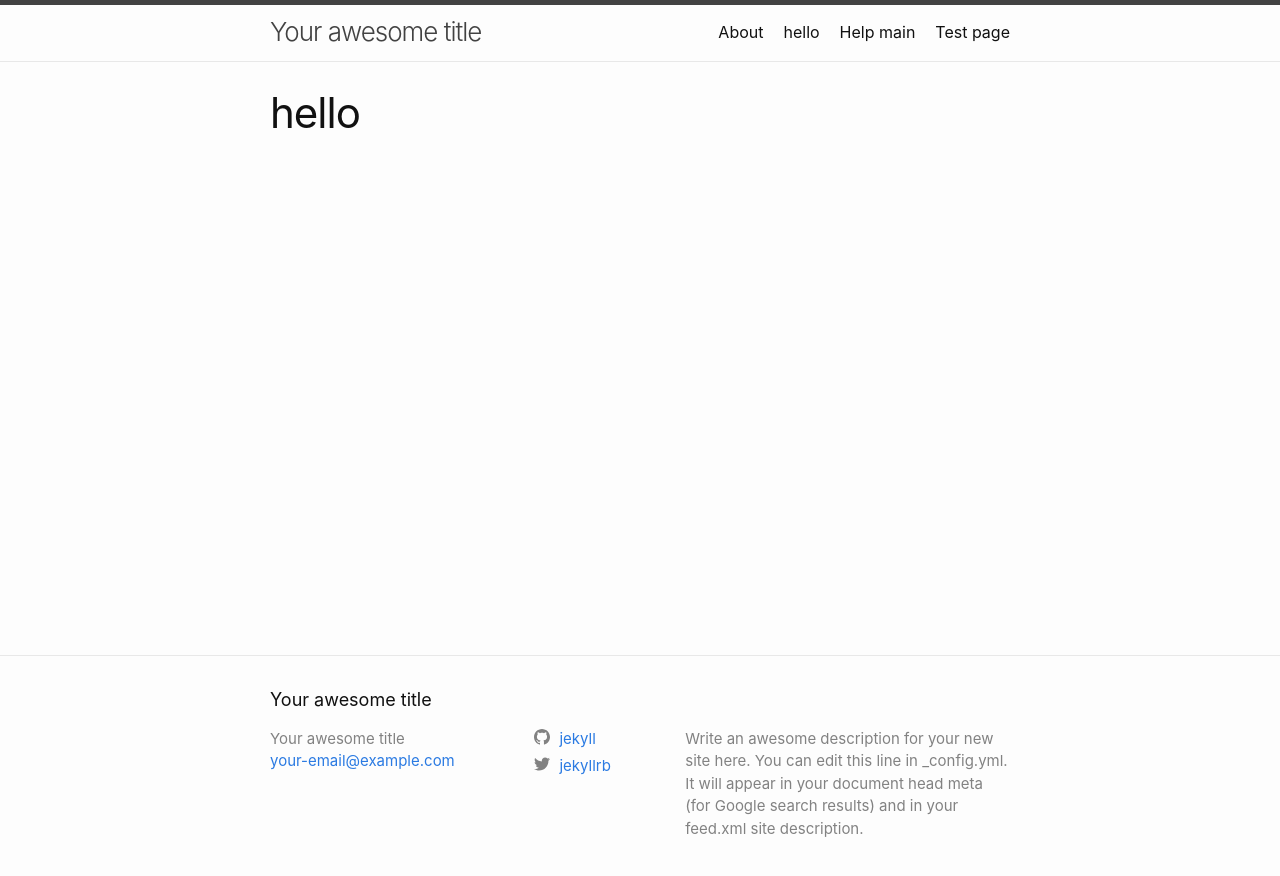
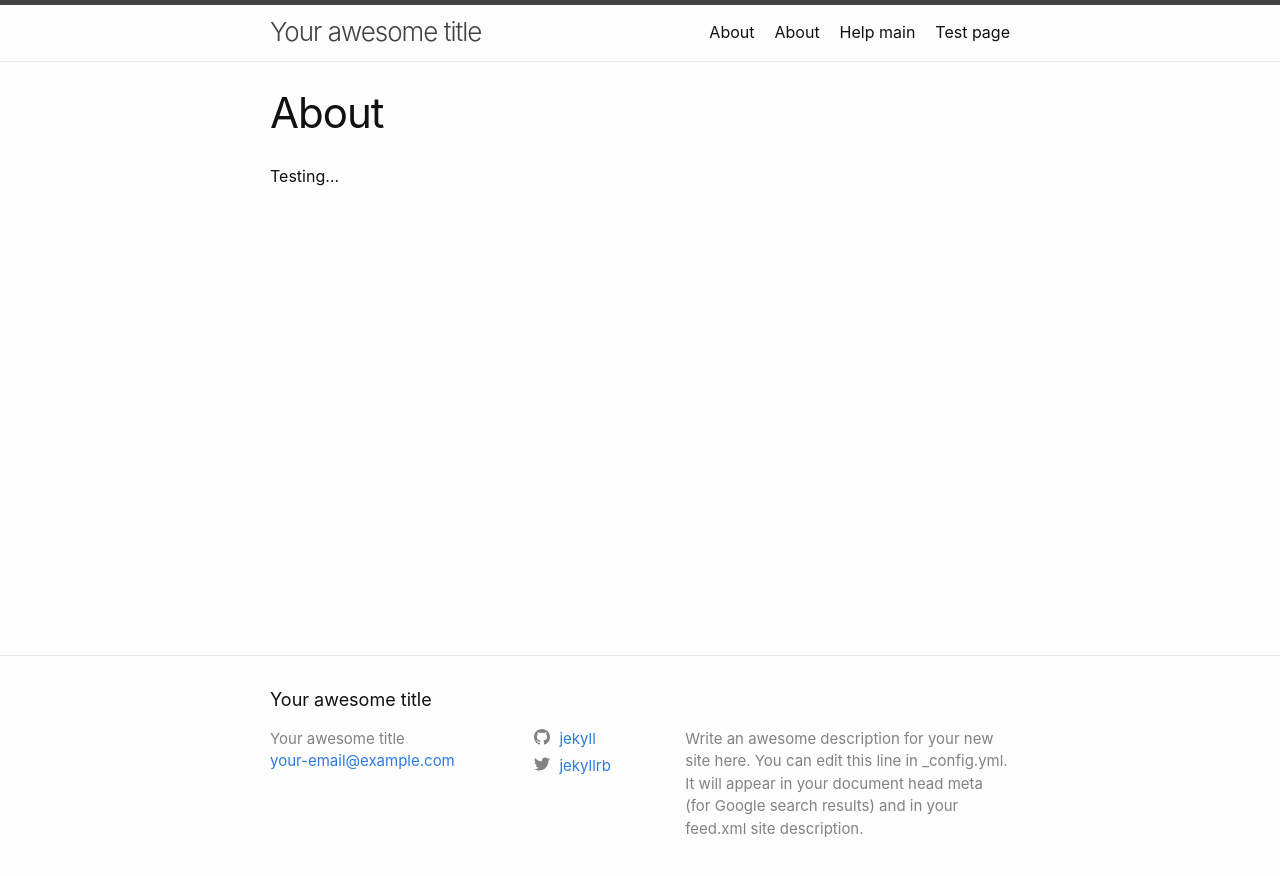
Before and after one commit to chalatz/jekyll-sandbox, a Jekyll site: the page built from hello.md, in a window 1280 px wide. Shown: the top 876 px of the page. Built offline with Jekyll 4.4.1, drawn with Linux system fonts in a browser that asks for light colours; some of the changed lines change nothing that is shown.

Commit message:
hello page

```diff
--- a/hello.md
+++ b/hello.md
@@ -1,11 +1,13 @@
 ---
-cats_from_array: ''
-cats_from_object: ''
-options: ''
-options_1: []
-options_2: []
 layout: page
-title: hello
-permalink: hello
+title: About
+permalink: "/hello/"
+cats_from_array: Cat 2
+cats_from_object: cat_3
+cta_title: Front matter title!
+options: Option 2
+options_1: '1_1'
+options_2: '2_1'
 
 ---
+Testing...
```
